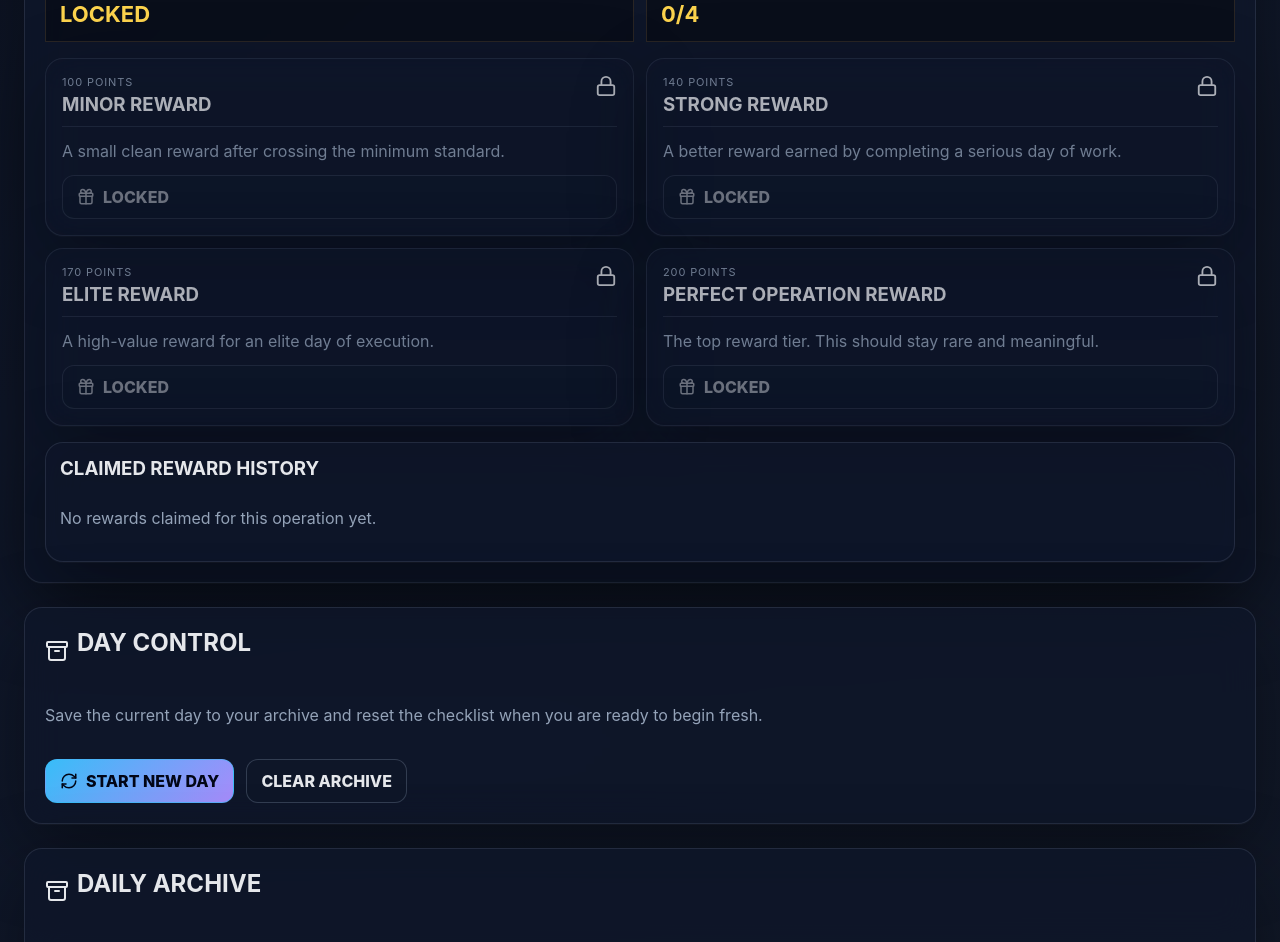
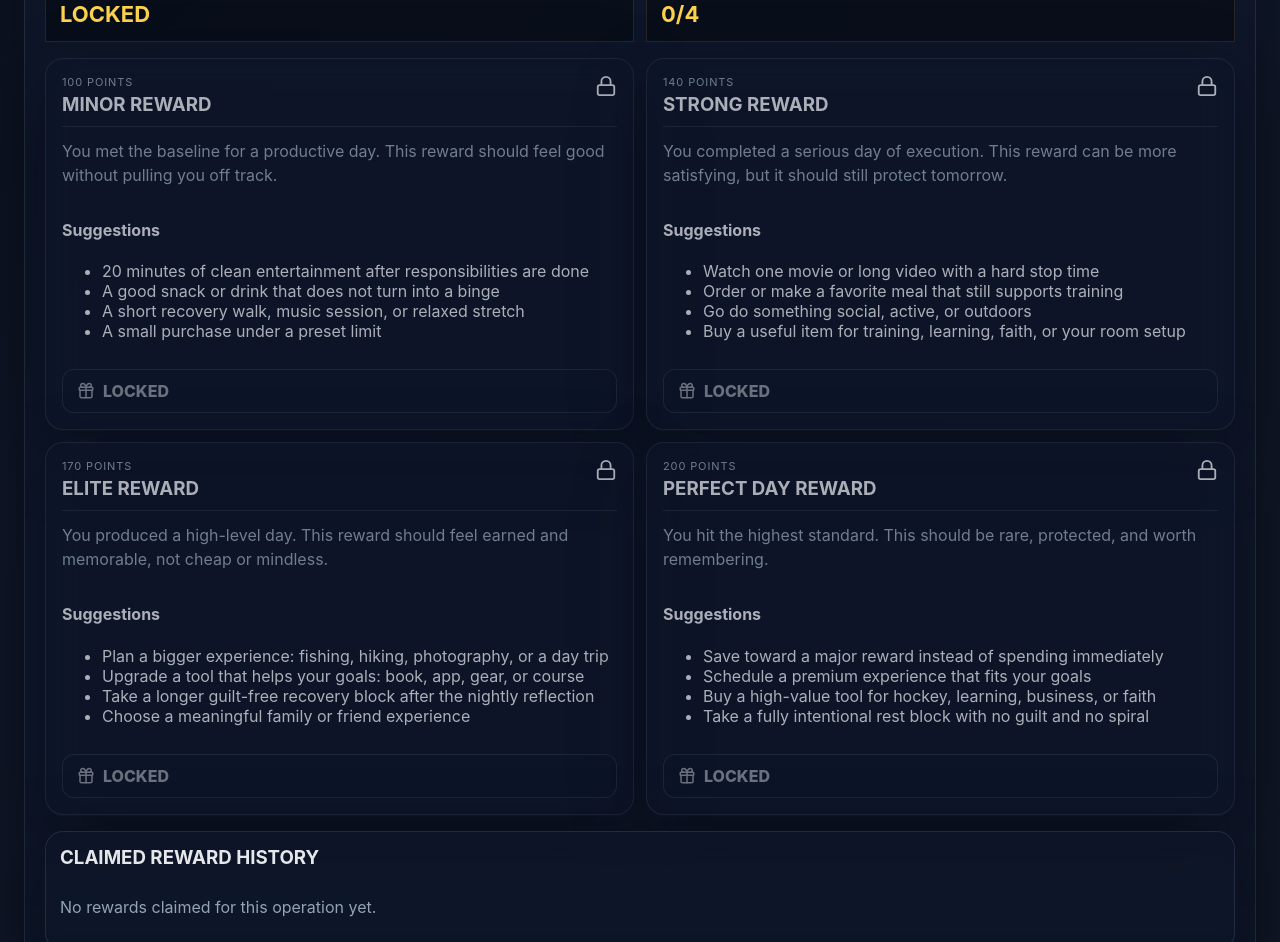
Before and after one commit to lodenjjohnson-alt/CoolForTheSummer, a React (Vite) app: page / in a window 1280 px wide. Shown: the part 1500-2442 px from the top of the page. Built offline with nearby package versions, Linux system fonts and the light colour scheme.

Commit message:
Add reward descriptions and suggestions

```diff
--- a/src/components/RewardsPanel.jsx
+++ b/src/components/RewardsPanel.jsx
@@ -6,29 +6,57 @@ const rewardTiers = [
     id: "minor",
     points: 100,
     title: "Minor Reward",
-    rank: "Acceptable Operation",
-    description: "A small clean reward after crossing the minimum standard.",
+    rank: "On Track",
+    description:
+      "You met the baseline for a productive day. This reward should feel good without pulling you off track.",
+    suggestions: [
+      "20 minutes of clean entertainment after responsibilities are done",
+      "A good snack or drink that does not turn into a binge",
+      "A short recovery walk, music session, or relaxed stretch",
+      "A small purchase under a preset limit",
+    ],
   },
   {
     id: "strong",
     points: 140,
     title: "Strong Reward",
-    rank: "Strong Operation",
-    description: "A better reward earned by completing a serious day of work.",
+    rank: "Strong Day",
+    description:
+      "You completed a serious day of execution. This reward can be more satisfying, but it should still protect tomorrow.",
+    suggestions: [
+      "Watch one movie or long video with a hard stop time",
+      "Order or make a favorite meal that still supports training",
+      "Go do something social, active, or outdoors",
+      "Buy a useful item for training, learning, faith, or your room setup",
+    ],
   },
   {
     id: "elite",
     points: 170,
     title: "Elite Reward",
-    rank: "Dominant Operation",
-    description: "A high-value reward for an elite day of execution.",
+    rank: "Elite Day",
+    description:
+      "You produced a high-level day. This reward should feel earned and memorable, not cheap or mindless.",
+    suggestions: [
+      "Plan a bigger experience: fishing, hiking, photography, or a day trip",
+      "Upgrade a tool that helps your goals: book, app, gear, or course",
+      "Take a longer guilt-free recovery block after the nightly reflection",
+      "Choose a meaningful family or friend experience",
+    ],
   },
   {
     id: "perfect",
     points: 200,
-    title: "Perfect Operation Reward",
-    rank: "Perfect Operation",
-    description: "The top reward tier. This should stay rare and meaningful.",
+    title: "Perfect Day Reward",
+    rank: "Perfect Day",
+    description:
+      "You hit the highest standard. This should be rare, protected, and worth remembering.",
+    suggestions: [
+      "Save toward a major reward instead of spending immediately",
+      "Schedule a premium experience that fits your goals",
+      "Buy a high-value tool for hockey, learning, business, or faith",
+      "Take a fully intentional rest block with no guilt and no spiral",
+    ],
   },
 ];
 
@@ -84,6 +112,15 @@ export default function RewardsPanel({ score, claimedRewards, onClaimReward }) {
 
               <p className="reward-description">{tier.description}</p>
 
+              <div className="reward-suggestions">
+                <h4>Suggestions</h4>
+                <ul>
+                  {tier.suggestions.map((suggestion) => (
+                    <li key={suggestion}>{suggestion}</li>
+                  ))}
+                </ul>
+              </div>
+
               <button
                 className={unlocked && !claimed ? "primary-action" : "secondary-action"}
                 disabled={!unlocked || claimed}
```
